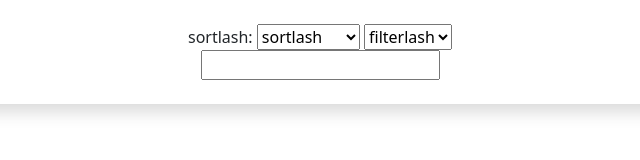
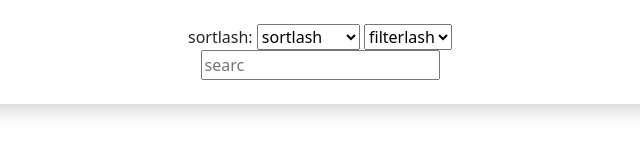
Before and after one commit to BORETS2002/jsTask, a plain HTML site: page index.html in a window 1280 px wide. Shown: the full height of the page, 320-960 px from the left. Drawn offline with nearby package versions, Linux system fonts and the light colour scheme; no server answers.

Commit message:
initial commit

```diff
--- a/index.html
+++ b/index.html
@@ -33,7 +33,7 @@
         <option value="filterlash">filterlash</option>
       </select>
       <form action="#">
-        <input class="searc" type="text" />
+        <input class="searc" type="text" placeholder="searc" />
       </form>
     </header>
 
```
